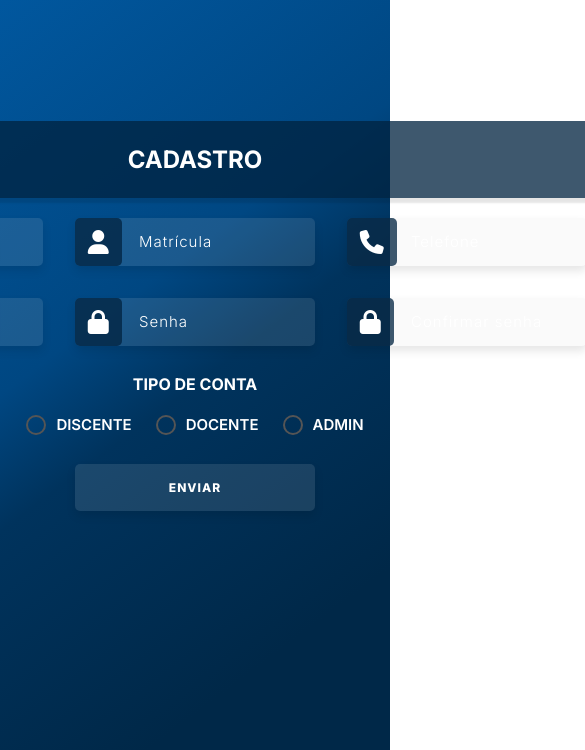
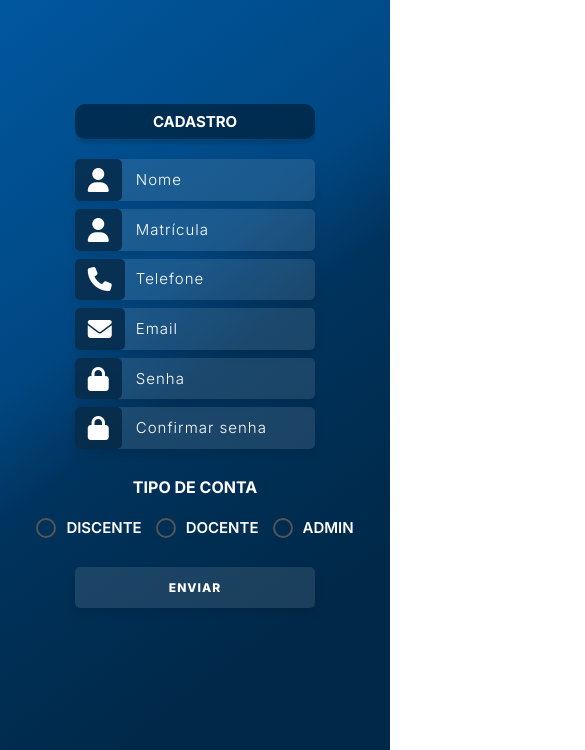
Before and after one commit to Felps1z/Saber-mais, a plain HTML site: page cadastro.html in a window 390 px wide. Shown: the part 94-844 px from the top of the page, 585 px wide, since content can reach past the window. Drawn offline with Linux system fonts and the light colour scheme; some packages are replaced by stand-ins of ours; a script that the page names is missing.

Commit message:
Update media-query.css

```diff
--- a/src/styles/media-query.css
+++ b/src/styles/media-query.css
@@ -1,6 +1,6 @@
 /* Celular */
 
-@media screen and (max-width: 800px) {
+@media screen and (max-width: 500px) {
     /* index */
 
     #main {
@@ -40,7 +40,7 @@
 
     .input-box input,
     button {
-        padding: 1rem;
+        padding: 0.8rem;
         width: 15rem;
     }
 
@@ -64,7 +64,7 @@
         font-size: 15px;
     }
 
-    /* RECUPERAR SENHA E CADASTRO */
+    /* tela de recuperar senha */
     .logo img {
         margin: 0.8rem 0.5rem;
         width: 4rem;
@@ -98,8 +98,25 @@
     .botao {
         margin-top: 0.5rem;
     }
+    /* tela de cadastro */
 
+    .titulo h2 {
+        text-align: center;
+        padding: 0.5rem;
+        background-color: var(--bgcolor-icon-input);
+        border-radius: 10px;
+        box-shadow: 0 5px 2px rgba(0, 0, 0, 0.1);
+        width: 15rem;
+        margin-top: 3rem;
+        font-size: 15px;
+    }
+    .estilo-form {
+        gap: 0.5rem;
+    }
 
+    .radio-button-container {
+        gap: 14px;
+    }
 
 
     /* ---- */
@@ -113,7 +130,7 @@
     }
 
     main section:nth-of-type(1) {
-        margin-bottom: 2rem !important;
+        margin-bottom: 0.5rem !important;
     }
 
     main section {
@@ -121,7 +138,7 @@
     }
 
     #logo img {
-        height: 2.5rem;
+        height: 3.5rem;
     }
 
     aside ul li {
```
